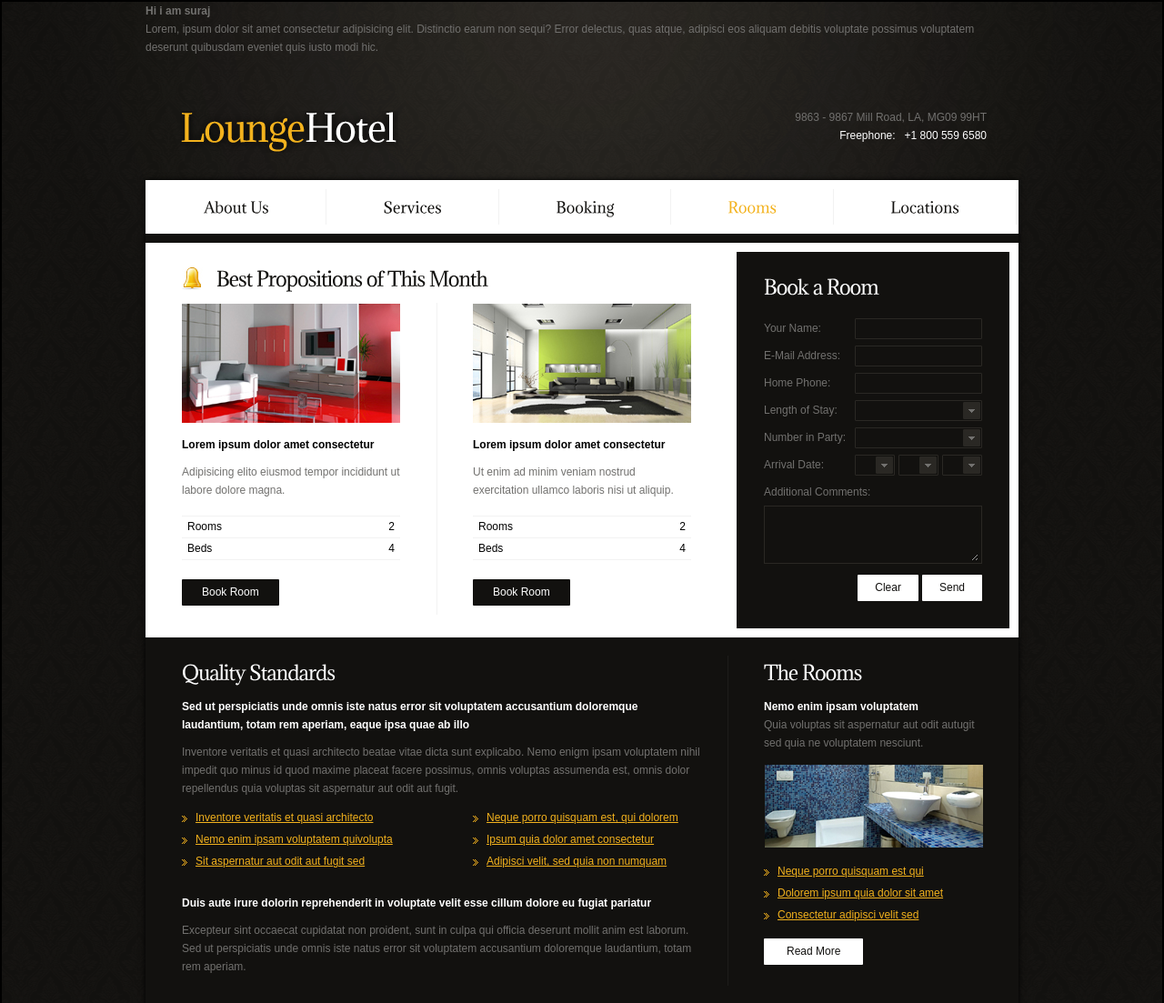
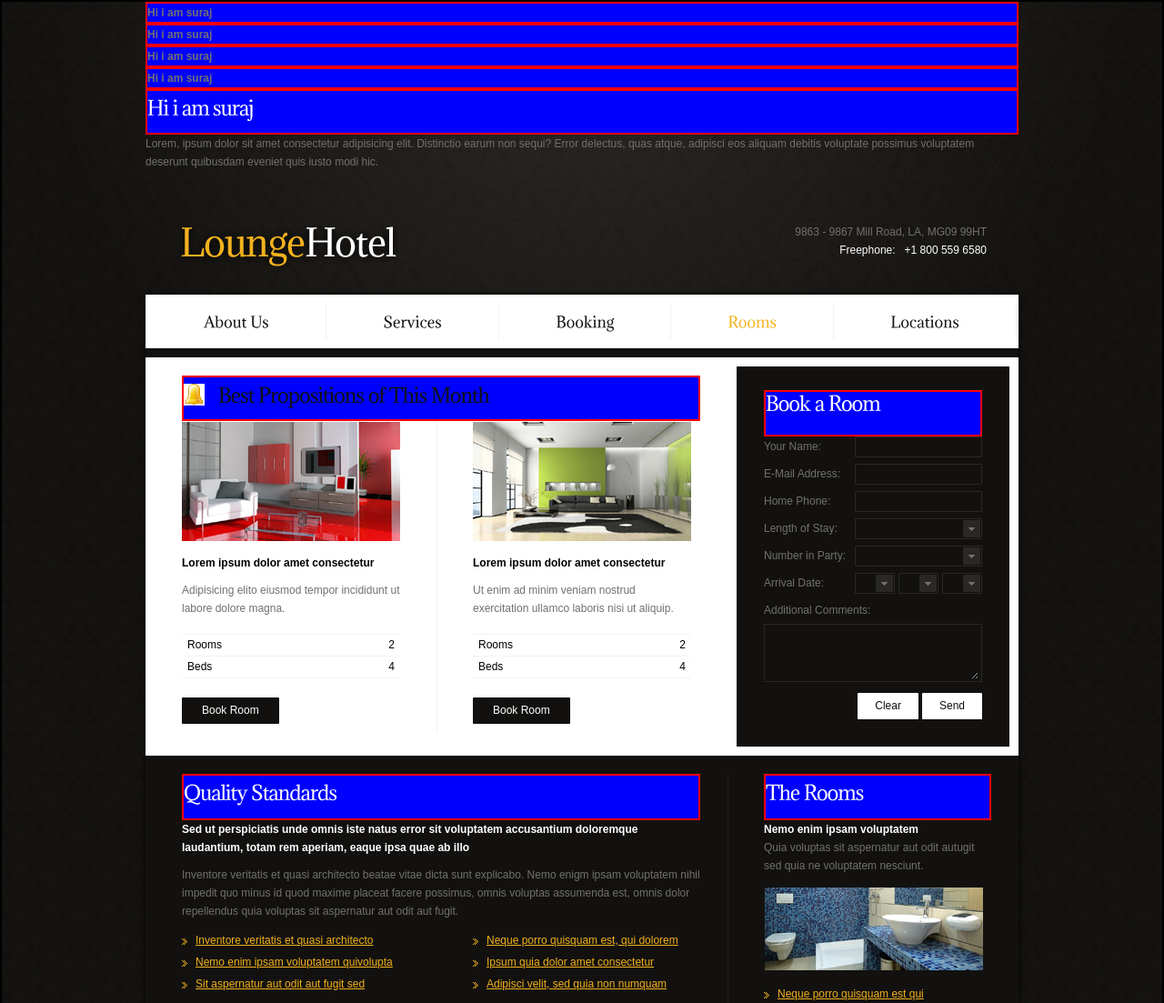
Before and after one commit to SurajRaul/DemoGit, a plain HTML site: page rooms.html in a window 1280 px wide. Shown: the top 1103 px of the page at 91% size. Drawn offline with Linux system fonts and the light colour scheme.

Commit message:
h6 to h2 change backgraound blue, border red

```diff
--- a/css/style.css
+++ b/css/style.css
@@ -506,3 +506,7 @@ a.jqTransformSelectOpen {
 	margin-left:4px;
 	padding:0 19px
 }
+ h6,h5,h4,h3,h2{
+	background-color: blue;
+	border: 2px solid red;
+ }
--- a/rooms.html
+++ b/rooms.html
@@ -22,7 +22,11 @@
 <div class="bg1">
   <div class="bg2">
     <div class="main">
+<h6>Hi i am suraj</h6>
+<h5>Hi i am suraj</h5>
 <h4>Hi i am suraj</h4>
+<h3>Hi i am suraj</h3>
+<h2>Hi i am suraj</h2>
 <p>Lorem, ipsum dolor sit amet consectetur adipisicing elit. Distinctio earum non sequi? Error delectus, quas atque, adipisci eos aliquam debitis voluptate possimus voluptatem deserunt quibusdam eveniet quis iusto modi hic.</p>
       <!-- header -->
       <header>
```
